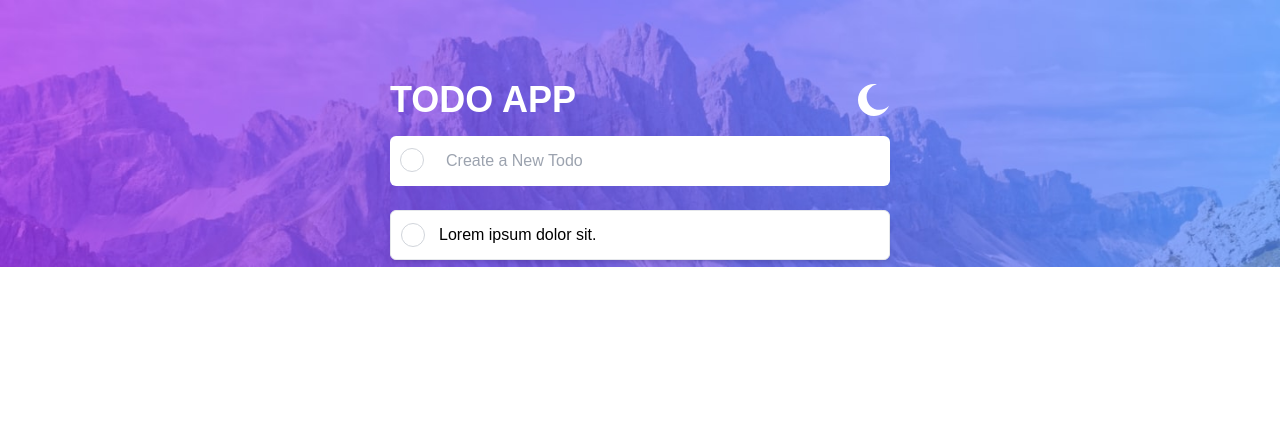
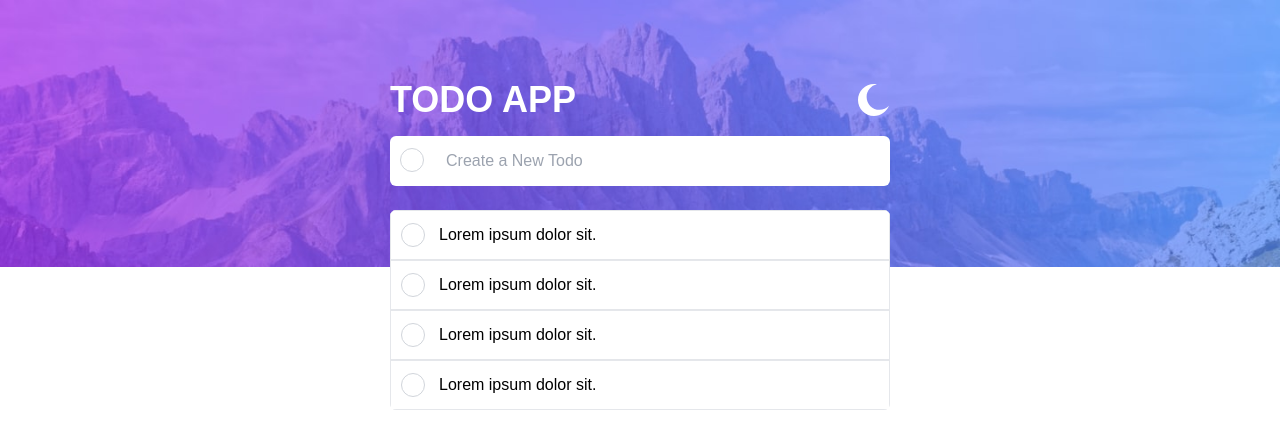
Before and after one commit to Dhruvmehta1311/todo-app, a React app: page / in a window 1280 px wide. Shown: the top 444 px of the page. Built offline with nearby package versions, Linux system fonts and the light colour scheme; the HTML template or start-up script is replaced by a standard one.

Commit message:
Modified UI for Todo

```diff
--- a/src/App.jsx
+++ b/src/App.jsx
@@ -4,6 +4,7 @@ import moon from "./assets/images/icon-moon.svg";
 
 import { useState } from "react";
 import Checkbox from "./components/Checkbox";
+import Todo from "./components/Todo";
 function App() {
   return (
     <div>
@@ -45,12 +46,13 @@ function Header() {
           </div>
 
           {/* Todos */}
-          <section className=" w-full">
+          <section className=" w-full  rounded-md overflow-hidden ">
             {/* Single Todo */}
-            <div className="w-full bg-white h-[50px] border shadow-md rounded-md relative flex items-center px-12">
-              <Checkbox />
-              <p>Lorem ipsum dolor sit.</p>
-            </div>
+
+            <Todo />
+            <Todo />
+            <Todo />
+            <Todo />
           </section>
         </form>
       </main>
--- a/src/components/Todo.jsx
+++ b/src/components/Todo.jsx
@@ -3,7 +3,7 @@ import Checkbox from "./Checkbox";
 
 const Todo = () => {
   return (
-    <div className="w-full bg-white h-[50px] border shadow-md rounded-md relative">
+    <div className="w-full bg-white h-[50px] border shadow-md  relative flex items-center px-12">
       <Checkbox />
       <p>Lorem ipsum dolor sit.</p>
     </div>
```
